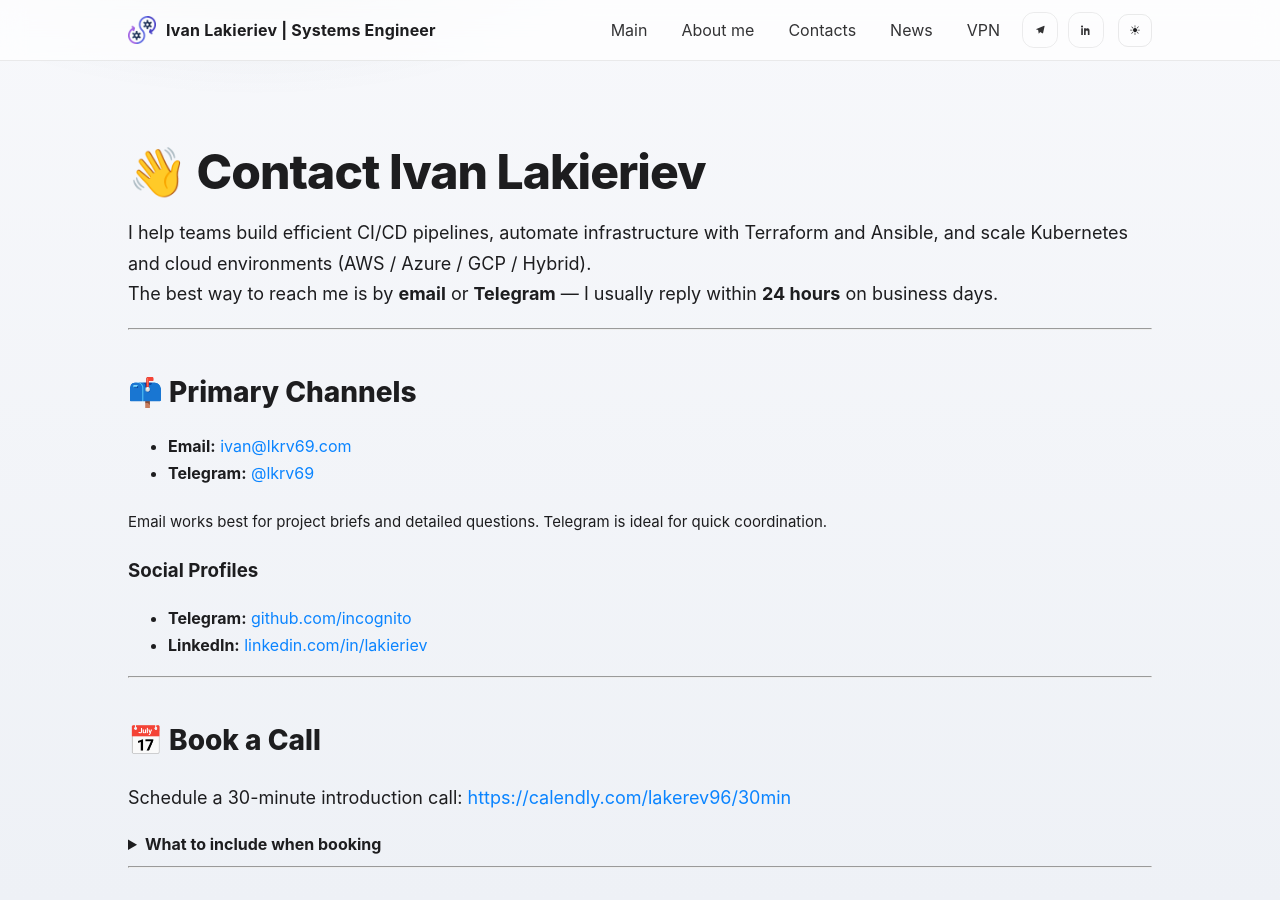
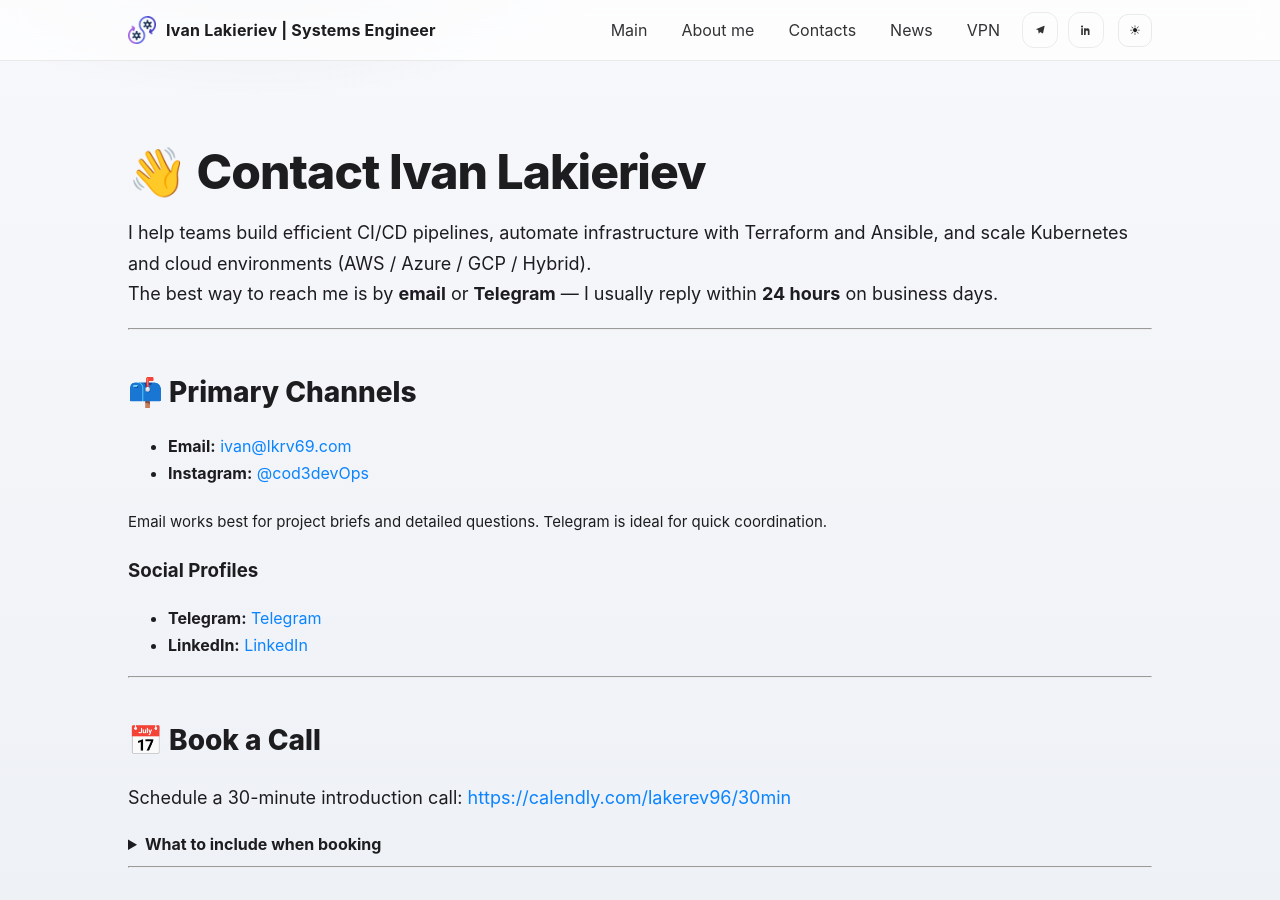
Before and after one commit to lkrv69/One-Page, a Jekyll site: the page built from contacts/index.md, in a window 1280 px wide and 900 px high. Built offline with Jekyll 4.4.1, drawn with Linux system fonts in a browser that asks for light colours.

Commit message:
Update index.md

```diff
--- a/contacts/index.md
+++ b/contacts/index.md
@@ -14,13 +14,13 @@
 
 ## 📫 Primary Channels
 - **Email:** [ivan@lkrv69.com](mailto:ivan@lkrv69.com)
-- **Telegram:** [@lkrv69](https://t.me/lkrv69)
+- **Instagram:** [@cod3devOps](https://instagram.com/cod3devOps)
 
 <small>Email works best for project briefs and detailed questions. Telegram is ideal for quick coordination.</small>
 
 ### Social Profiles
-- **Telegram:** [github.com/incognito](https://t.me/Ivan_Lakieriev)
-- **LinkedIn:** [linkedin.com/in/lakieriev](https://linkedin.com/in/lakieriev)
+- **Telegram:** [Telegram](https://t.me/Ivan_Lakieriev)
+- **LinkedIn:** [LinkedIn](https://linkedin.com/in/lakieriev)
 
 ---
 
```
